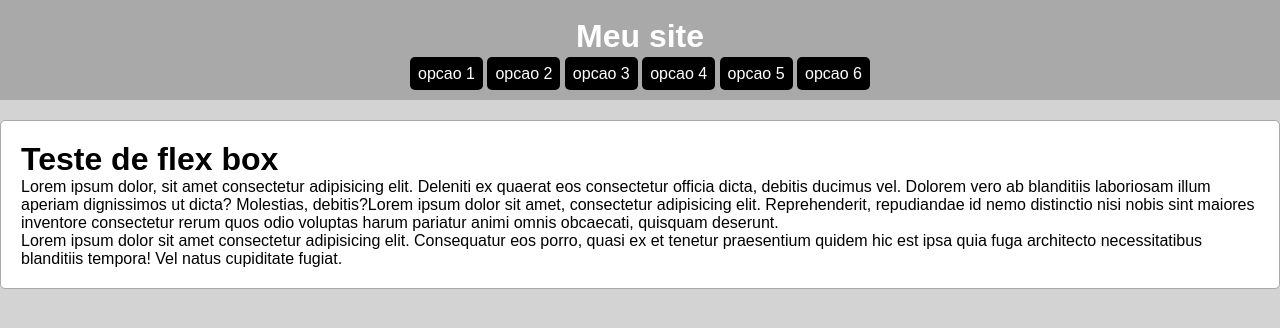
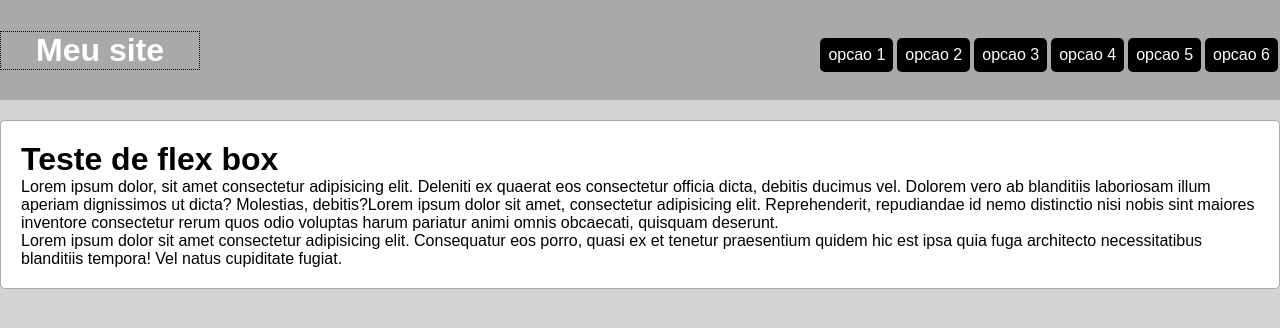
Before and after one commit to Vitor213/html-css, a plain HTML site: page EX031/index.html in a window 1280 px wide. Drawn offline with Linux system fonts and the light colour scheme.

Commit message:
Improve header and navigation styles; set HTML language
Enhanced the header and navigation layout in style.css by adding flexbox properties, border styling, and hover transitions. Updated index.html to set the language attribute to 'pt-BR' for better localization.

```diff
--- a/EX031/estilo/style.css
+++ b/EX031/estilo/style.css
@@ -13,16 +13,20 @@ header{
     text-align: center;
     font-family: Arial, sans-serif;
     color: white;
-}
-header{
     background-color: darkgrey;
     height: 100px;
+    flex-flow: row wrap;
+    justify-content: space-between;
 }
 header > h1{
+    border: 1px dotted black;
     color: white;
+    flex: 0 0 200px;
 }
 nav{
+
     margin-top: 10px;
+    display: flex;
 }
 a{
     text-decoration: none;
@@ -30,9 +34,12 @@ a{
     background-color: black;
     border-radius: 5px;
     padding: 8px;
+    text-align: center;
+    margin: 2px;
 }
 a:hover{
     background-color: grey;
+    transition: background-color 0.3s;
 }
 body{
     background-color: lightgrey;
--- a/EX031/index.html
+++ b/EX031/index.html
@@ -1,5 +1,5 @@
 <!DOCTYPE html>
-<html lang="en">
+<html lang="pt-BR">
 <head>
     <meta charset="UTF-8">
     <meta name="viewport" content="width=device-width, initial-scale=1.0">
```
